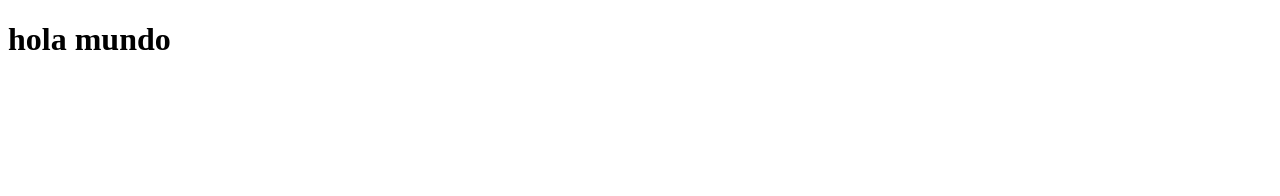
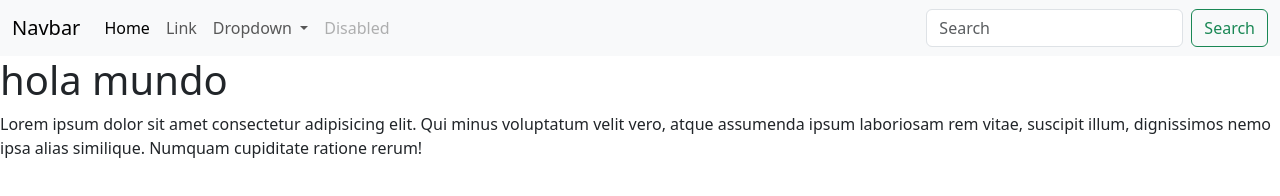
Before and after one commit to Maury-Torres/proyecto, a plain HTML site: page index.html in a window 1280 px wide. Drawn offline with nearby package versions, Linux system fonts and the light colour scheme.

Commit message:
agregue todo

```diff
--- a/index.html
+++ b/index.html
@@ -4,10 +4,54 @@
     <meta charset="UTF-8">
     <meta name="viewport" content="width=device-width, initial-scale=1.0">
     <title>Document</title>
+    <link href="https://cdn.jsdelivr.net/npm/bootstrap@5.3.1/dist/css/bootstrap.min.css" rel="stylesheet" integrity="sha384-4bw+/aepP/YC94hEpVNVgiZdgIC5+VKNBQNGCHeKRQN+PtmoHDEXuppvnDJzQIu9" crossorigin="anonymous">
 </head>
 <body>
+    <header>
+        <nav class="navbar navbar-expand-lg bg-body-tertiary">
+            <div class="container-fluid">
+              <a class="navbar-brand" href="#">Navbar</a>
+              <button class="navbar-toggler" type="button" data-bs-toggle="collapse" data-bs-target="#navbarSupportedContent" aria-controls="navbarSupportedContent" aria-expanded="false" aria-label="Toggle navigation">
+                <span class="navbar-toggler-icon"></span>
+              </button>
+              <div class="collapse navbar-collapse" id="navbarSupportedContent">
+                <ul class="navbar-nav me-auto mb-2 mb-lg-0">
+                  <li class="nav-item">
+                    <a class="nav-link active" aria-current="page" href="#">Home</a>
+                  </li>
+                  <li class="nav-item">
+                    <a class="nav-link" href="#">Link</a>
+                  </li>
+                  <li class="nav-item dropdown">
+                    <a class="nav-link dropdown-toggle" href="#" role="button" data-bs-toggle="dropdown" aria-expanded="false">
+                      Dropdown
+                    </a>
+                    <ul class="dropdown-menu">
+                      <li><a class="dropdown-item" href="#">Action</a></li>
+                      <li><a class="dropdown-item" href="#">Another action</a></li>
+                      <li><hr class="dropdown-divider"></li>
+                      <li><a class="dropdown-item" href="#">Something else here</a></li>
+                    </ul>
+                  </li>
+                  <li class="nav-item">
+                    <a class="nav-link disabled" aria-disabled="true">Disabled</a>
+                  </li>
+                </ul>
+                <form class="d-flex" role="search">
+                  <input class="form-control me-2" type="search" placeholder="Search" aria-label="Search">
+                  <button class="btn btn-outline-success" type="submit">Search</button>
+                </form>
+              </div>
+            </div>
+          </nav>
+    </header>
     <main>
         <h1>hola mundo</h1>
+        <p>Lorem ipsum dolor sit amet consectetur adipisicing elit. Qui minus voluptatum velit vero, atque assumenda ipsum laboriosam rem vitae, suscipit illum, dignissimos nemo ipsa alias similique. Numquam cupiditate ratione rerum!</p>
+
     </main>
+
+
+    <script src="https://cdn.jsdelivr.net/npm/bootstrap@5.3.1/dist/js/bootstrap.bundle.min.js" integrity="sha384-HwwvtgBNo3bZJJLYd8oVXjrBZt8cqVSpeBNS5n7C8IVInixGAoxmnlMuBnhbgrkm" crossorigin="anonymous"></script>
 </body>
 </html>
```
